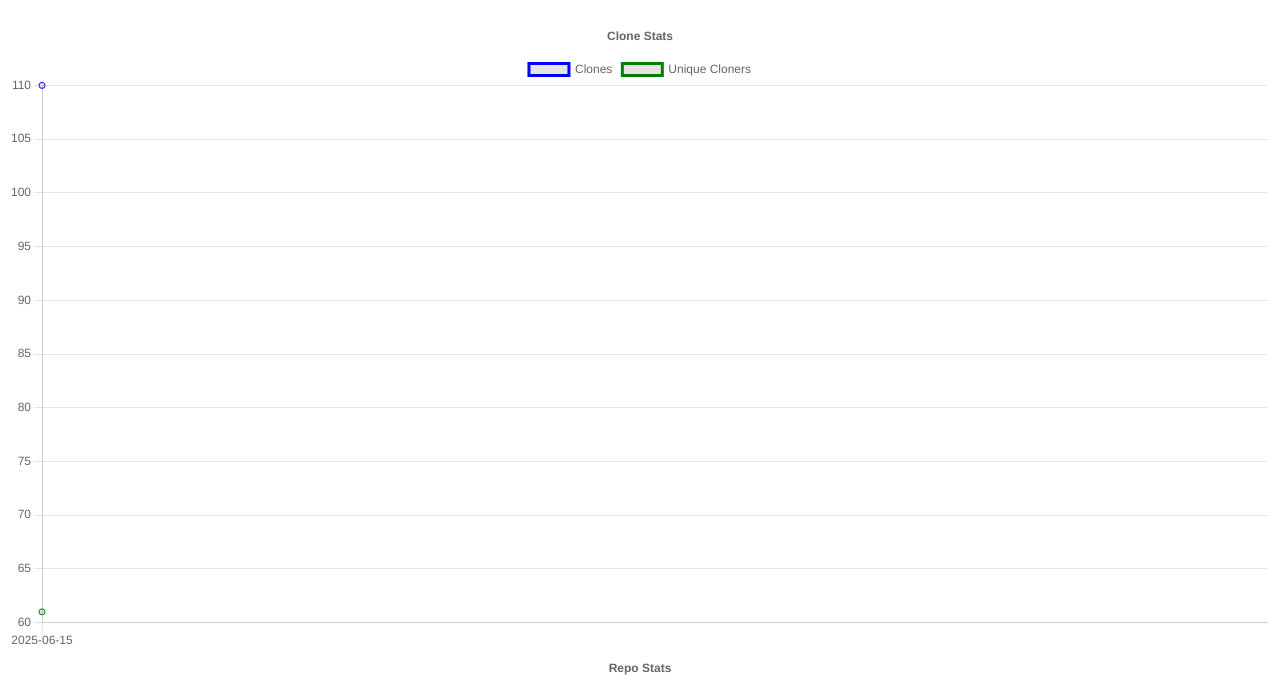
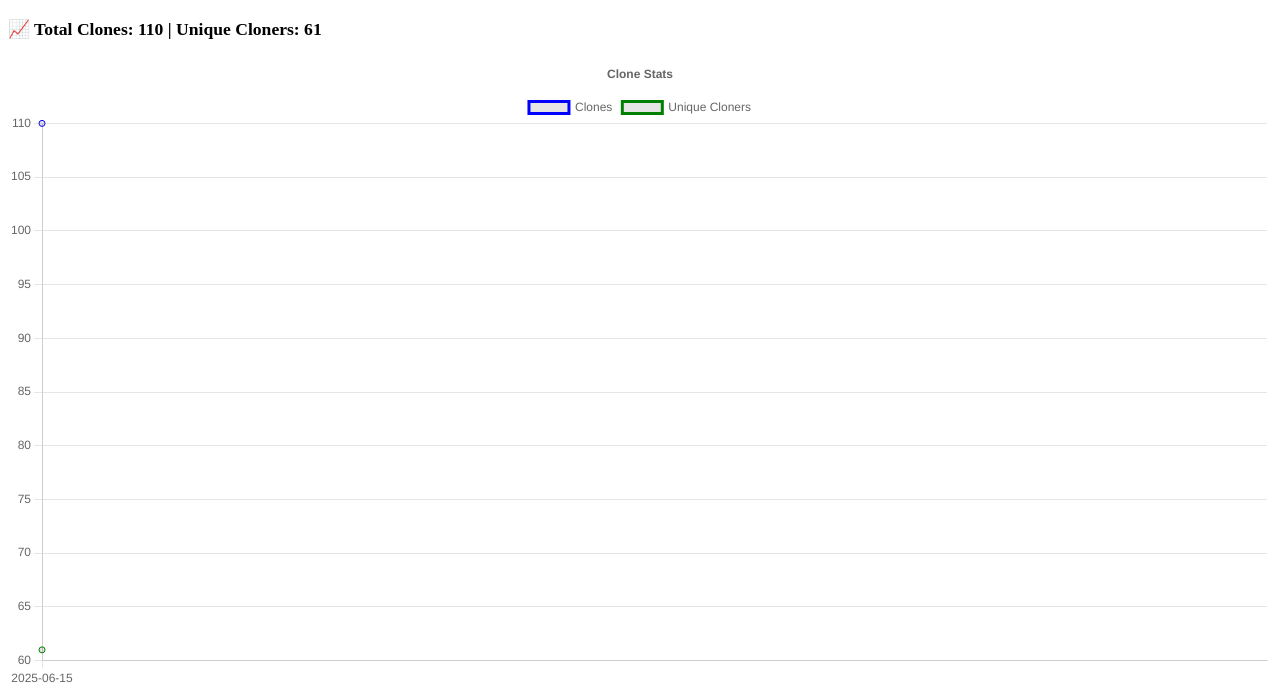
Before and after one commit to yvsoucom/metrics-dashboard, a plain HTML site: page docs/index.html in a window 1280 px wide. Shown: the part 62-754 px from the top of the page. Drawn offline with nearby package versions, Linux system fonts and the light colour scheme.

Commit message:
update index sum

```diff
--- a/docs/index.html
+++ b/docs/index.html
@@ -10,6 +10,7 @@
 
 <body>
   <h1>📊 GitHub Repository Metrics</h1>
+  <p id="cloneSummary" style="font-weight:bold; font-size: 1.1rem;"></p>
 
   <canvas id="cloneChart" width="600" height="300"></canvas>
   <canvas id="repoChart" width="600" height="300"></canvas>
@@ -35,6 +36,15 @@
       const dates = cloneStats.map(r => r.date);
       const clones = cloneStats.map(r => r.clones);
       const uniques = cloneStats.map(r => r.unique_cloners);
+
+      // 🔹 Calculate total sums
+      const totalClones = clones.reduce((a, b) => a + b, 0);
+      const totalUniques = uniques.reduce((a, b) => a + b, 0);
+
+      // 🔹 Show in summary paragraph
+      document.getElementById('cloneSummary').textContent =
+        `📈 Total Clones: ${totalClones} | Unique Cloners: ${totalUniques}`;
+
 
       new Chart(document.getElementById('cloneChart'), {
         type: 'line',
```
